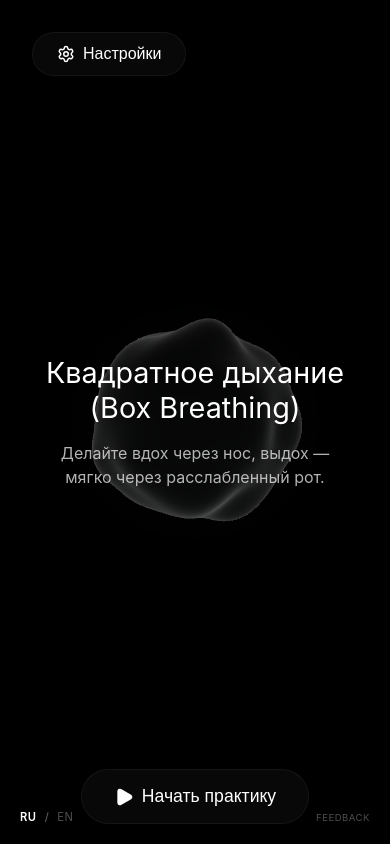
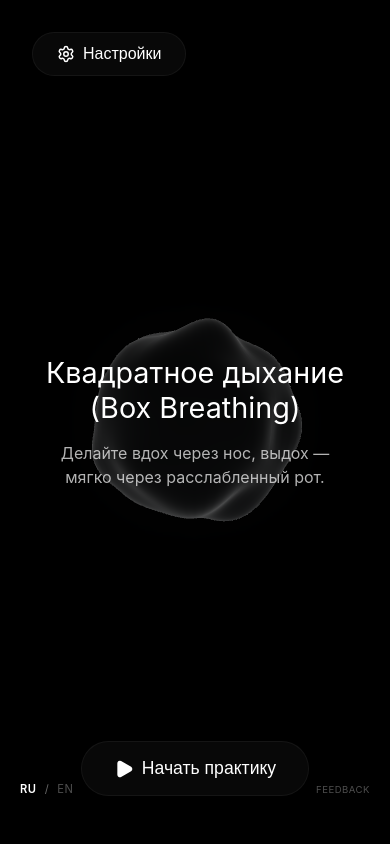
Before and after one commit to r89tfkzkrw-eng/Breathe, a React (Vite) app: page / in a window 390 px wide. Built offline with nearby package versions, Linux system fonts and the light colour scheme.

Commit message:
fix(mobile): revert svh to dvh with larger safe-area padding and fix orb scale ratio

```diff
--- a/src/App.css
+++ b/src/App.css
@@ -6,7 +6,7 @@
   justify-content: center;
   position: relative;
   width: 100%;
-  height: 100svh; /* Гарантированная высота без скрытых панелей Safari */
+  height: 100dvh; /* Возвращаем dvh: он корректно работает с Safari Toolbar при скролле */
   overflow: hidden;
 }
 
@@ -118,7 +118,7 @@
   top: 0;
   left: 0;
   width: 100%;
-  height: 100svh;
+  height: 100dvh;
   background: var(--bg-main);
   z-index: 50;
   display: flex;
@@ -417,11 +417,12 @@ input[type=number]::-webkit-outer-spin-button {
 
 @media (max-width: 450px) {
   .bottom-bar {
-    padding: 1.25rem;
-    padding-bottom: calc(1.25rem + env(safe-area-inset-bottom));
+    /* На мобильных делаем отступ СНИЗУ БОЛЬШЕ, чтобы кнопка точно поднялась над тулбаром */
+    padding-bottom: calc(3rem + env(safe-area-inset-bottom));
   }
   .corner-controls {
-    bottom: calc(1.25rem + env(safe-area-inset-bottom));
+    /* Также поднимаем и угловые элементы */
+    bottom: calc(3rem + env(safe-area-inset-bottom));
     left: 1.25rem;
     right: 1.25rem;
   }
--- a/src/components/BreathingOrbit.css
+++ b/src/components/BreathingOrbit.css
@@ -13,7 +13,8 @@
 
 @media (max-width: 450px) {
   .orbit-container {
-    transform: translate(-50%, -50%) scale(0.75); /* Уменьшаем пропорционально сфере */
+    /* Круг больше не перекрывается орбом, так как 0.85 > 0.65 */
+    transform: translate(-50%, -50%) scale(0.85);
   }
 }
 
--- a/src/components/LiquidOrb.css
+++ b/src/components/LiquidOrb.css
@@ -13,8 +13,8 @@
 
 @media (max-width: 450px) {
   .liquid-orb-container {
-    width: 285px;  /* Уменьшено на 25% */
-    height: 285px;
+    width: 247px;  /* Уменьшено на 35% от 380px */
+    height: 247px;
   }
 }
 
```
